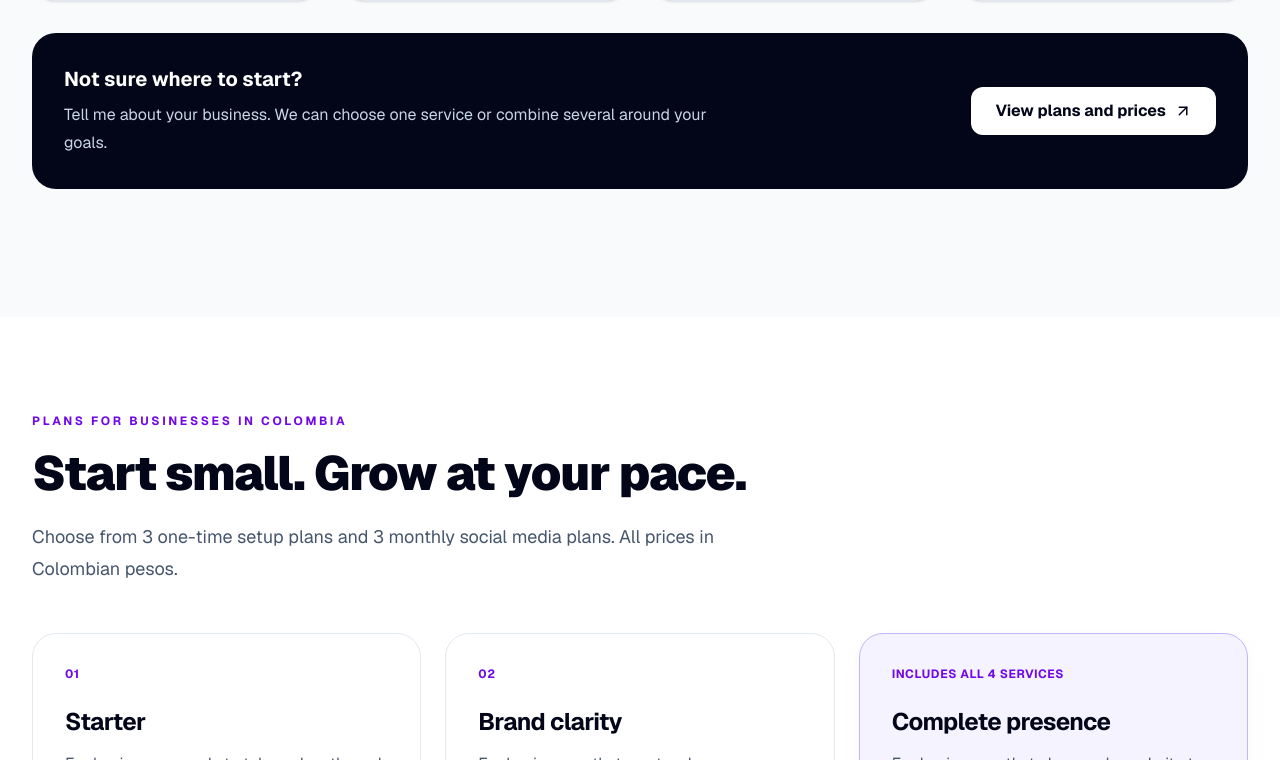
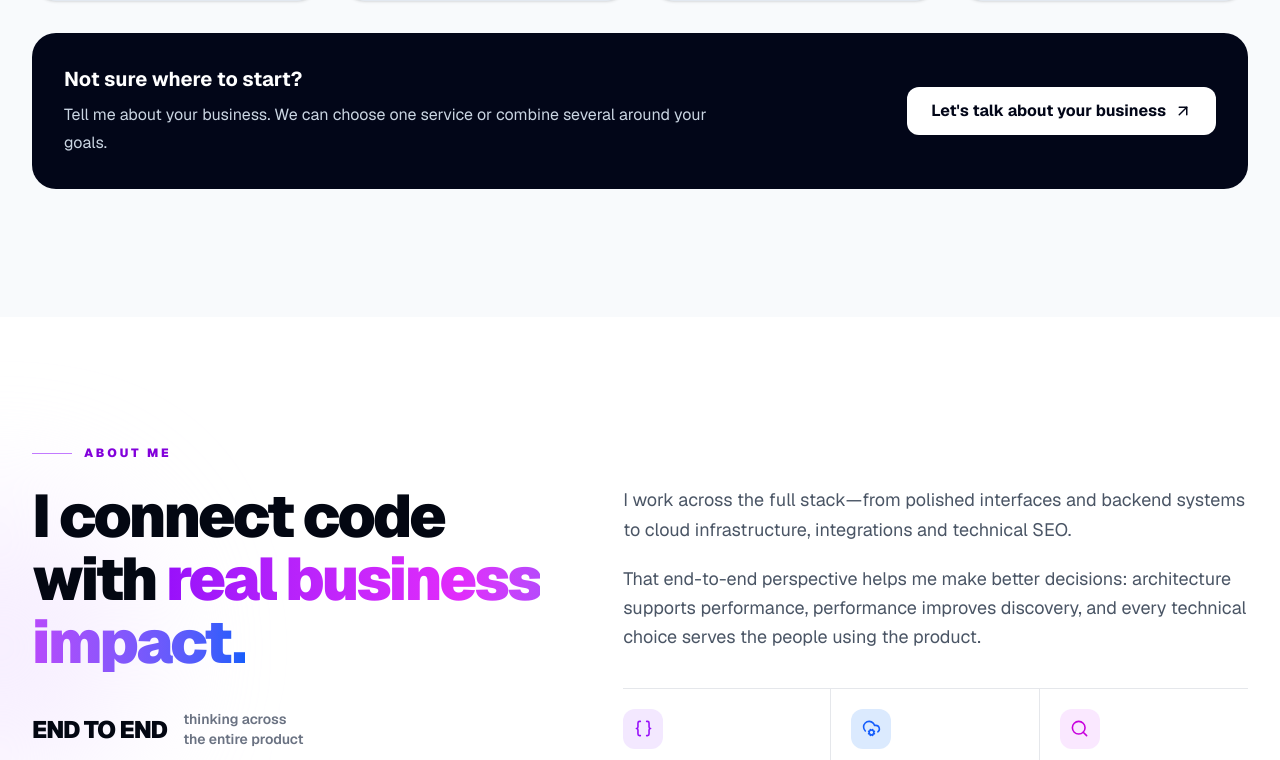
Before and after one commit to mosiahazuaje2019/mosiah-web, a Next.js app: page / in a window 1280 px wide. Shown: the part 1840-2600 px from the top of the page. Built offline with nearby package versions, Linux system fonts and the light colour scheme.

Commit message:
cambios en mi cv

```diff
--- a/app/layout.tsx
+++ b/app/layout.tsx
@@ -81,7 +81,6 @@ export default function RootLayout({
               url: "https://mosiah.dev",
               sameAs: [
                 "https://www.linkedin.com/in/mosiahazuaje/",
-                "https://github.com/mosiahazuaje2019",
               ],
               knowsAbout: [
                 "React",
--- a/app/page.tsx
+++ b/app/page.tsx
@@ -1,7 +1,6 @@
 import { Navbar } from "@/components/sections/Navbar";
 import { HeroSection } from "@/components/sections/HeroSection";
 import { ServicesSection } from "@/components/sections/ServicesSection";
-import { PricingSection } from "@/components/sections/PricingSection";
 import { AboutSection } from "@/components/sections/AboutSection";
 import { ProjectsSection } from "@/components/sections/ProjectsSection";
 import { SEOSection } from "@/components/sections/SEOSection";
@@ -20,7 +19,6 @@ export default function Home() {
       <main className="flex-1">
         <HeroSection />
         <ServicesSection />
-        <PricingSection />
         <AboutSection />
         <ProjectsSection />
         <SEOSection />
--- a/components/sections/ContactSection.tsx
+++ b/components/sections/ContactSection.tsx
@@ -7,7 +7,7 @@ import { motion } from "framer-motion";
 import { SectionContainer } from "@/components/ui/SectionContainer";
 import { GradientText } from "@/components/ui/GradientText";
 import { Button } from "@/components/ui/Button";
-import { Mail, ExternalLink, Code } from "lucide-react";
+import { Mail, ExternalLink } from "lucide-react";
 
 export function ContactSection() {
   const { t } = useLanguage();
@@ -67,12 +67,6 @@ export function ContactSection() {
       label: "LinkedIn",
       href: "https://www.linkedin.com/in/mosiahazuaje/",
       color: "hover:text-blue-400",
-    },
-    {
-      icon: Code,
-      label: "GitHub",
-      href: "https://github.com/mosiahazuaje2019",
-      color: "hover:text-gray-300",
     },
   ];
 
--- a/components/sections/ServicesSection.tsx
+++ b/components/sections/ServicesSection.tsx
@@ -73,8 +73,8 @@ export function ServicesSection() {
             <h3 className="text-xl font-bold">{t("Not sure where to start?")}</h3>
             <p className="mt-2 max-w-2xl leading-7 text-slate-300">{t("Tell me about your business. We can choose one service or combine several around your goals.")}</p>
           </div>
-          <a href="#plans" className="inline-flex shrink-0 items-center gap-2 rounded-xl bg-white px-6 py-3 font-bold text-slate-950 transition-colors hover:bg-violet-100">
-            {t("View plans and prices")} <ArrowUpRight size={18} aria-hidden="true" />
+          <a href="#contact" className="inline-flex shrink-0 items-center gap-2 rounded-xl bg-white px-6 py-3 font-bold text-slate-950 transition-colors hover:bg-violet-100">
+            {t("Let's talk about your business")} <ArrowUpRight size={18} aria-hidden="true" />
           </a>
         </div>
       </div>
```
